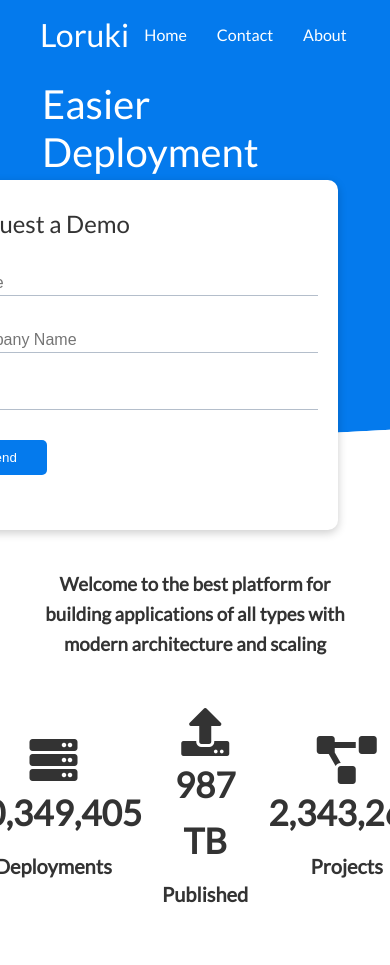
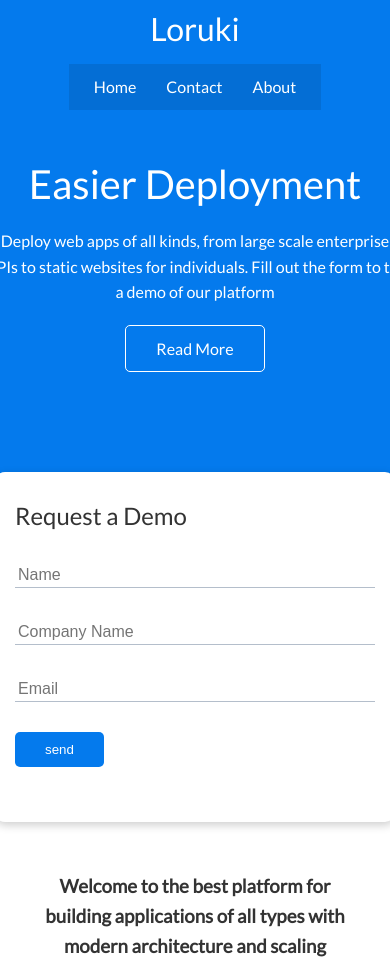
Before and after one commit to apdelany1/loruki, a plain HTML site: page index.html in a window 390 px wide. Shown: the top 965 px of the page. Drawn offline with Linux system fonts and the light colour scheme.

Commit message:
added media quereies

```diff
--- a/style.css
+++ b/style.css
@@ -193,3 +193,51 @@ img {
 .footer .social a {
     margin: 0 10px;
 }
+
+/* Tablets and under */
+@media(max-width: 768px) {
+    .grid,
+    .showcase .grid,
+    .stats .grid,
+    .cli .grid,
+    .cloud .grid {
+        grid-template-columns: 1fr;
+        grid-template-columns: 1fr;
+    }
+
+    .showcase {
+        height: auto;
+    }
+
+    .showcase-text {
+        text-align: center;
+        margin-top: 40px;
+    }
+
+    .showcase-form {
+        justify-self: center;
+        margin: auto;
+    }
+
+    .cli .grid > *:first-child {
+        grid-column: 1;
+        grid-row: 1;
+    }
+}
+
+
+/* Mobile */
+@media (max-width: 500px) {
+    .navbar {
+        height: 110px;
+    }
+
+    .navbar .flex {
+        flex-direction: column
+    }
+
+    .navbar ul {
+        padding: 10px;
+        background-color: rgba(0,0,0,0.1);
+    }
+}
```
